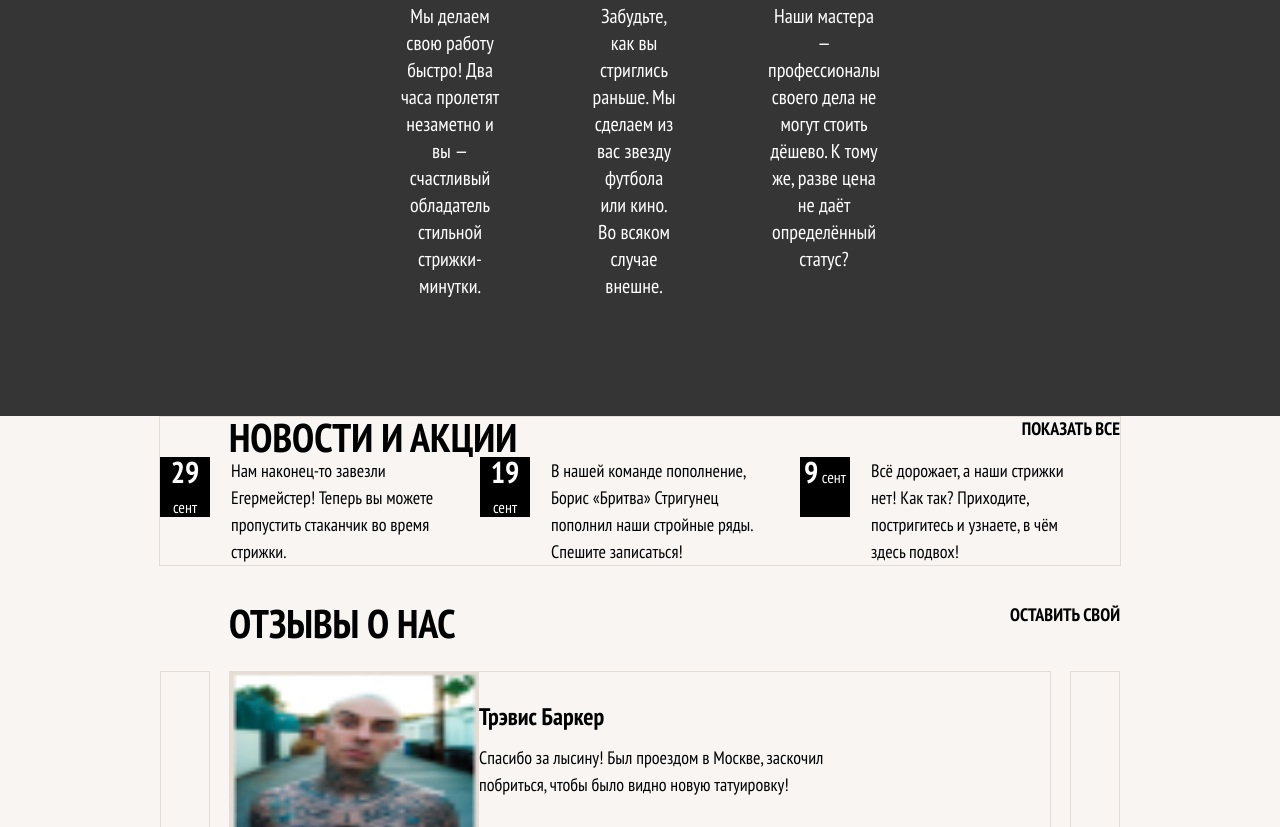
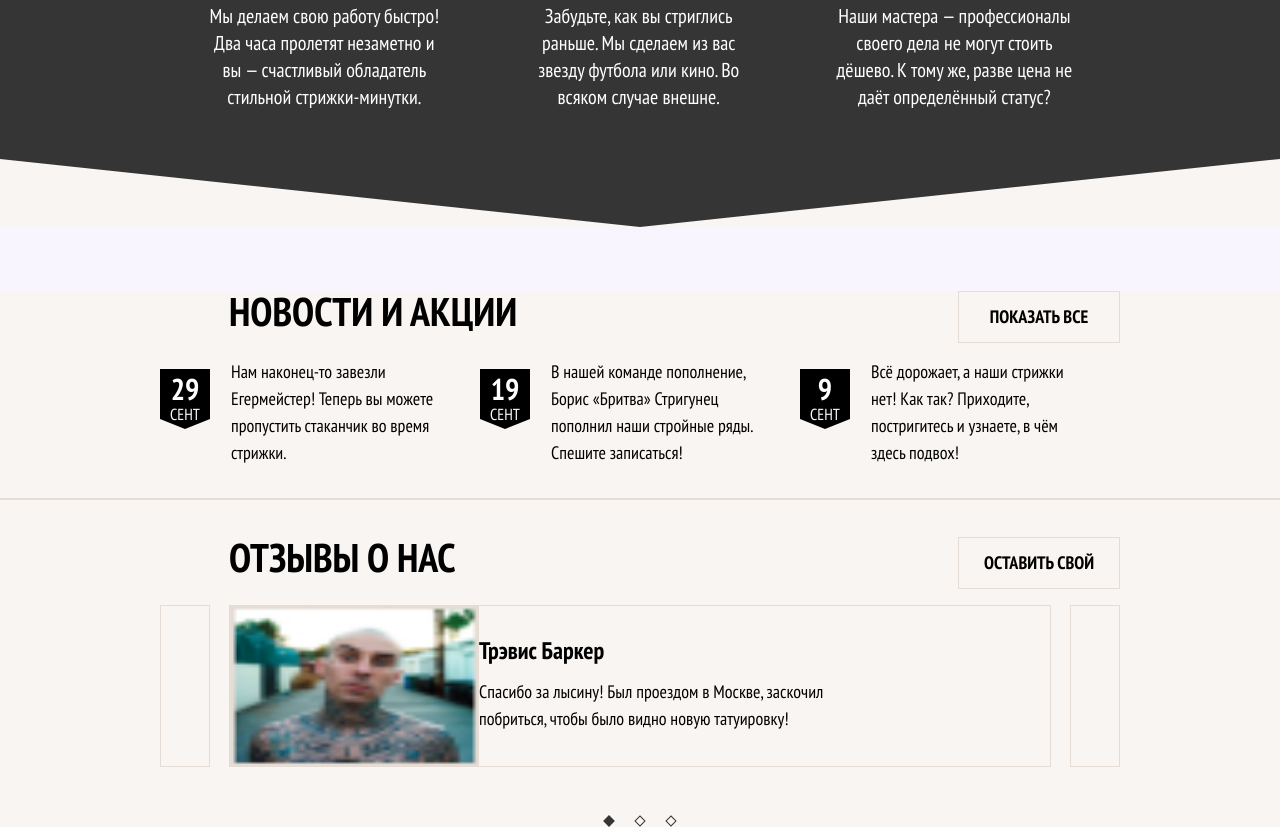
Before and after one commit to vikkont79/barber_bem, a website: page source/index.html in a window 1280 px wide. Shown: the part 1133-1960 px from the top of the page. Drawn offline with Linux system fonts and the light colour scheme.

Commit message:
Элементы news

```diff
--- a/source/index.html
+++ b/source/index.html
@@ -160,31 +160,25 @@
         <h2 class="news__title">Новости и акции</h2>
         <ul class="news__list">
           <li class="news__item">
-            <a class="news__link" href="#">
             <time class="news__date" datetime="2017-09-29">
               <b class="news__day">29</b> сент
             </time>
             <p class="news__text">Нам наконец-то завезли Егермейстер! Теперь вы можете пропустить стаканчик во время
               стрижки.</p>
-            </a>
           </li>
           <li class="news__item">
-            <a class="news__link" href="#">
             <time class="news__date" datetime="2017-09-19">
-                <b class="news__day">19</b> сент
+              <b class="news__day">19</b>сент
             </time>
             <p class="news__text">В нашей команде пополнение, Борис «Бритва» Стригунец пополнил наши стройные ряды.
               Спешите записаться!</p>
-            </a>
           </li>
           <li class="news__item">
-            <a class="news__link" href="#">
             <time class="news__date" datetime="2017-09-09">
               <b class="news__day">9</b> сент
             </time>
             <p class="news__text">Всё дорожает, а наши стрижки нет! Как так? Приходите, постригитесь и узнаете, в чём
               здесь подвох!</p>
-            </a>
           </li>
         </ul>
         <a class="news__to-all button" href="#">Показать все</a>
@@ -221,11 +215,14 @@
               <p class="reviews__text">В Бородинском ваша борода в надёжных руках!</p>
             </div>
           </blockquote>
-          <button class="reviews__button reviews__button--prev" type="button"><span class="visually-hidden">Предыдущий отзыв</span></button>
-          <button class="reviews__button reviews__button--next" type="button"><span class="visually-hidden">Следующий отзыв</span></button>
+          <button class="reviews__button reviews__button--prev" type="button"><span class="visually-hidden">Предыдущий
+              отзыв</span></button>
+          <button class="reviews__button reviews__button--next" type="button"><span class="visually-hidden">Следующий
+              отзыв</span></button>
         </div>
         <p class="reviews__slider slider__toggles">
-          <button class="reviews__toggle reviews__toggle--current slider__toggle slider__toggle--current" type="button"><span class="visually-hidden">1</span></button>
+          <button class="reviews__toggle reviews__toggle--current slider__toggle slider__toggle--current"
+            type="button"><span class="visually-hidden">1</span></button>
           <button class="reviews__toggle slider__toggle" type="button"><span class="visually-hidden">2</span></button>
           <button class="reviews__toggle slider__toggle" type="button"><span class="visually-hidden">3</span></button>
         </p>
--- a/source/less/blocks/advantages.less
+++ b/source/less/blocks/advantages.less
@@ -1,15 +1,29 @@
 .advantages {
   background-color: #242424;
+  background-image: url(../../img/angle.svg);
+  background-repeat: no-repeat;
+  background-size: 320px 34px;
+  background-position: bottom;
   color: #FFFFFF;
 
   @media (min-width: @tablet-width) {
+    background-image: url(../../img/angle-div.svg);
+    background-size: 1280px 68px;
     background-color: #353535;
   }
 }
 
 .advantages__wrapper {
+margin-block-end: 34px;
+
   @media (min-width: @tablet-width) {
-    inline-size: 570px;
+    margin-block-end: 42px;
+    padding-inline: 35px;
+  }
+
+  @media (min-width: @desktop-width) {
+    margin-block-end: 64px;
+    padding-inline: 0;
   }
 }
 
--- a/source/less/blocks/news.less
+++ b/source/less/blocks/news.less
@@ -1,16 +1,36 @@
 .news {
+  position: relative;
   background-color: #F8F5F2;
   color: #000000;
+
+  &::after {
+    position: absolute;
+    content: "";
+    left: 0;
+    bottom: 0;
+    inline-size: 100%;
+    block-size: 2px;
+    background-color: #E5DDD5;
+
+    @media (max-width: @mobile-width-only) {
+      inline-size: 280px;
+      left: 20px;
+    }
+  }
 }
 
 .news__wrapper {
   position: relative;
+  padding-block: 0 28px;
   text-align: center;
-  border: 1px #E5DDD5 solid;
+
+  @media (min-width: @tablet-width) {
+    padding-block: 0;
+  }
 }
 
 .news__title {
-  margin: 0;
+  margin-block: 0 27px;
   font-size: 30px;
   line-height: 1;
   font-weight: 700;
@@ -27,9 +47,11 @@
 }
 
 .news__list {
+  max-block-size: 288px;
   margin: 0;
   padding: 0;
   list-style-type: none;
+  overflow-y: hidden;
 
   @media (min-width: @tablet-width) {
     display: flex;
@@ -42,29 +64,52 @@
   }
 }
 
-.news__link {
+.news__item {
+  position: relative;
   display: flex;
+  justify-content: space-between;
   gap: 21px;
-  text-decoration: none;
-  color: inherit;
+  margin-block-end: 34px;
+
+  @media (max-width: @mobile-width-only) {
+    &::after {
+      position: absolute;
+      content: "";
+      bottom: -18px;
+      inline-size: 280px;
+      block-size: 2px;
+      background-color: #E5DDD5;
+    }
+  }
 }
 
 .news__date {
+  position: relative;
+  top: 11px;
+  display: flex;
+  flex-direction: column;
+  justify-content: center;
+  align-items: center;
   inline-size: 50px;
   block-size: 60px;
-  text-align: center;
+  margin-inline: auto;
   font-size: 16px;
   line-height: 30px;
-  background-color: #000000;
+  text-transform: uppercase;
+  background-image: url(../../img/date-back.svg);
+  background-size: 50px 60px;
+  background-position: top 5px;
   color: #FFFFFF;
 }
 
 .news__day {
+  position: relative;
+  top: 5px;
   font-size: 30px;
-  font-weight: 700;
 }
 
 .news__text {
+  inline-size: 210px;
   margin: 0;
   text-align: left;
   font-size: 18px;
@@ -76,15 +121,12 @@
 }
 
 .news__to-all {
-  margin: 0;
-  font-size: 18px;
-  line-height: 24px;
-  font-weight: 700;
-  text-decoration: none;
-  text-transform: uppercase;
-  color: inherit;
+  inline-size: 280px;
+  margin-block-start: 17px;
 
   @media (min-width: @tablet-width) {
+    inline-size: 160px;
+    margin-block-start: 0;
     position: absolute;
     top: 0;
     right: 0;
--- a/source/less/blocks/reviews.less
+++ b/source/less/blocks/reviews.less
@@ -35,19 +35,12 @@
 }
 
 .reviews__write {
-  margin: 0;
-  font-size: 18px;
-  line-height: 24px;
-  font-weight: 700;
-  text-decoration: none;
-  text-transform: uppercase;
-  color: inherit;
-
   @media (max-width: @mobile-width-only) {
     display: none;
   }
 
   @media (min-width: @tablet-width) {
+    inline-size: 160px;
     position: absolute;
     top: 0;
     right: 0;
--- a/source/less/global/global.less
+++ b/source/less/global/global.less
@@ -15,3 +15,17 @@ img {
   clip: rect(0 0 0 0);
   overflow: hidden;
 }
+
+.button {
+  display: flex;
+  justify-content: center;
+  align-items: center;
+  padding-block: 13px;
+  font-size: 18px;
+  line-height: 24px;
+  font-weight: 700;
+  text-decoration: none;
+  text-transform: uppercase;
+  border: 1px #E5DDD5 solid;
+  color: inherit;
+}
```
Also changed, not shown: source/css/style.css, source/img/angle-div.svg (added), source/img/angle.svg (added), source/img/date-back.svg (added), 1 other file. Lines whose indentation alone changed are shown as unchanged.
